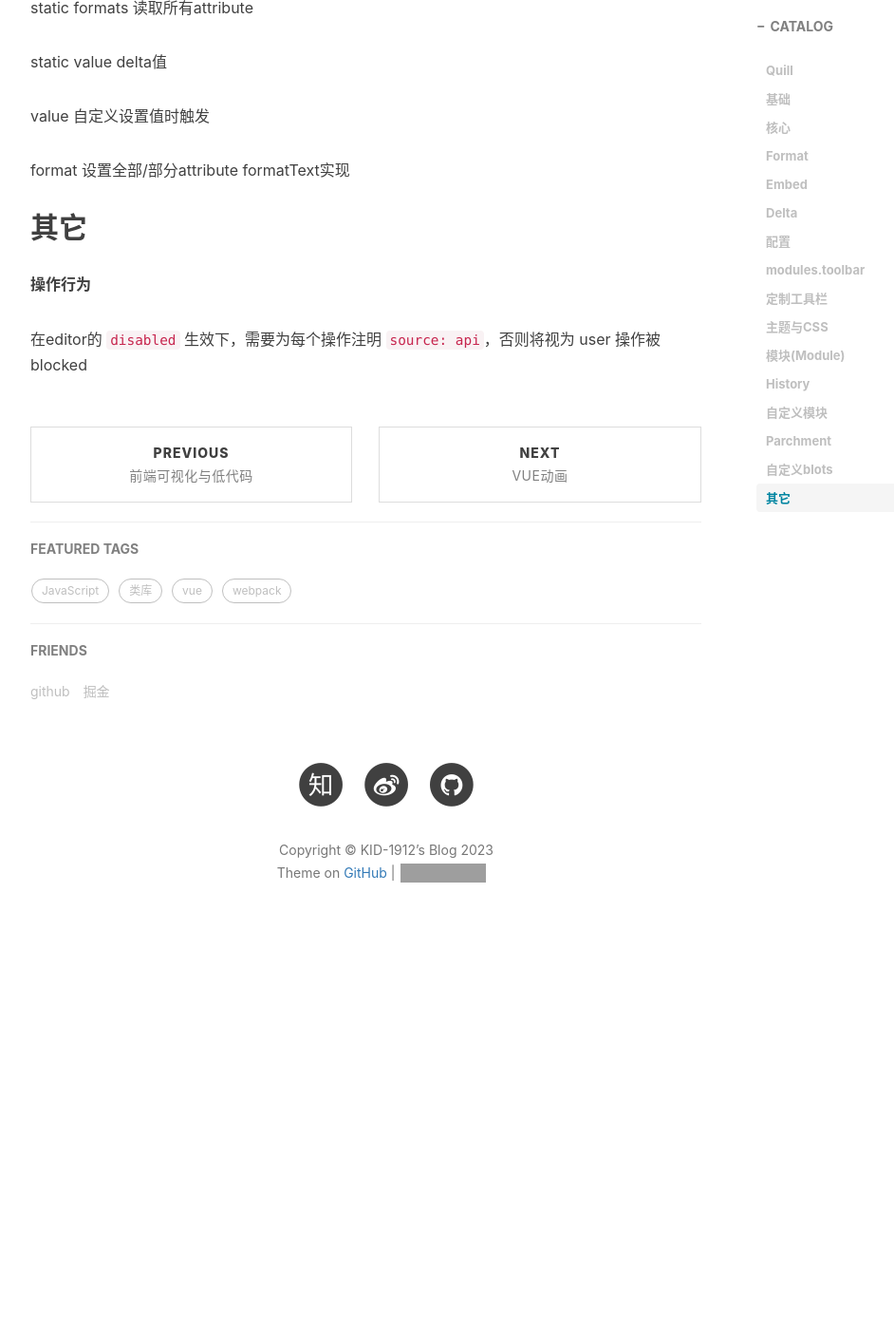
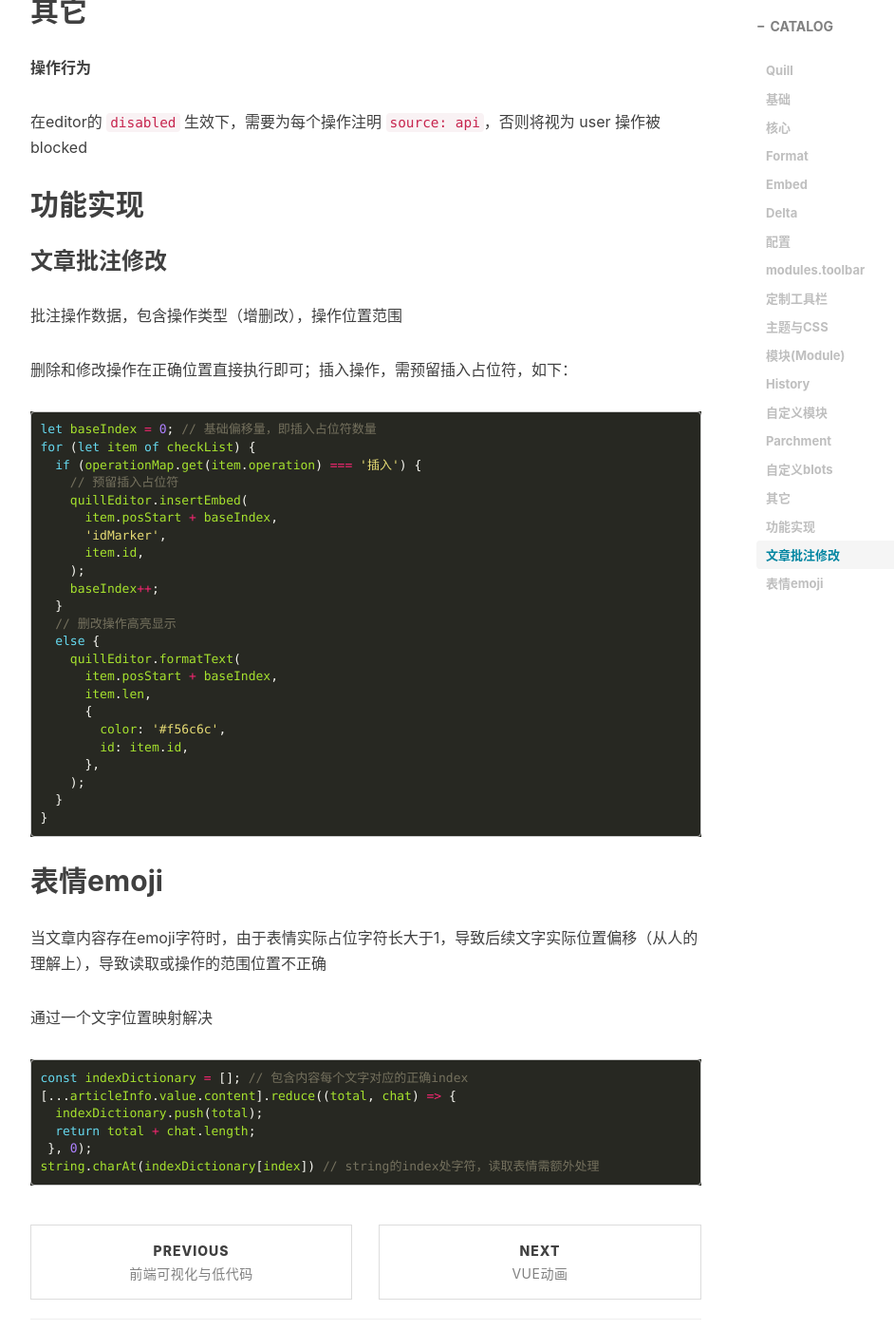
Before and after one commit to KID-1912/KID-1912.github.io, a Jekyll site: the page built from _posts/2023-9-21-quilljs.md, in a window 1280 px wide and 1400 px high, scrolled down 7040 px. Shown: the whole window at 95% size, without its empty margins (233-1175 px from the left). Built offline with Jekyll 4.4.1, drawn with Linux system fonts in a browser that asks for light colours; nearby versions of some CDN libraries; comment, search, counter and statistics services are not loaded; before the commit the page ends 8063 px from its top, so only the background shows below that; some of the changed text lies outside the part shown; grey boxes are pictures that could not be loaded.

Commit message:
note:quilljs

````diff
--- a/_posts/2023-9-21-quilljs.md
+++ b/_posts/2023-9-21-quilljs.md
@@ -52,7 +52,7 @@ const quillEditor = new Quill(".editor", {
 
 **quill.formatText**
 
-对编辑器指定内容文本格式化
+对编辑器指定范围内容格式化
 
 ```js
 formatText(
@@ -77,7 +77,7 @@ insertEmbed(index: Number, type: String, value: any, source: String = 'api'): De
 
 `quill` 通过 `delta` (json)描述内容和变化
 
-**插入delta**
+**delta操作内容**
 
 ```js
 import Delta from "quill-delta";
@@ -101,12 +101,12 @@ quill.setSelection(index + 3, Quill.sources.USER);
 
 保留操作：`retain(length, attribute)`，可实现跳过n项、批量文字处理
 
-**编辑delta**
+**delta更新内容**
 
 ```js
 const delta = quill.getContents();
-delta.ops = delta.ops.filter...
-delta.ops = delta.ops.map...
+delta.ops = delta.ops.filter... // 过来部分operation
+delta.ops = delta.ops.map... // 修改部分operation
 quill.setContents(delta);
 ```
 
@@ -308,16 +308,57 @@ Quill.register(IdMarker);
 quill.insertEmbed(10, 'idMarker', '0x12345' })
 ```
 
-static formats 读取所有attribute
-
-static value delta值
-
-value 自定义设置值时触发
-
-format 设置全部/部分attribute formatText实现
-
 ## 其它
 
 **操作行为**
 
 在editor的 `disabled` 生效下，需要为每个操作注明 `source: api`，否则将视为 user 操作被 blocked
+
+## 功能实现
+
+### 文章批注修改
+
+批注操作数据，包含操作类型（增删改），操作位置范围
+
+删除和修改操作在正确位置直接执行即可；插入操作，需预留插入占位符，如下：
+
+```js
+let baseIndex = 0; // 基础偏移量，即插入占位符数量
+for (let item of checkList) {
+  if (operationMap.get(item.operation) === '插入') {
+    // 预留插入占位符
+    quillEditor.insertEmbed(
+      item.posStart + baseIndex,
+      'idMarker',
+      item.id,
+    );
+    baseIndex++;
+  }
+  // 删改操作高亮显示
+  else {
+    quillEditor.formatText(
+      item.posStart + baseIndex,
+      item.len,
+      {
+        color: '#f56c6c',
+        id: item.id,
+      },
+    );
+  }
+}
+```
+
+## 表情emoji
+
+当文章内容存在emoji字符时，由于表情实际占位字符长大于1，导致后续文字实际位置偏移（从人的理解上），导致读取或操作的范围位置不正确
+
+通过一个文字位置映射解决
+
+```js
+const indexDictionary = []; // 包含内容每个文字对应的正确index
+[...articleInfo.value.content].reduce((total, chat) => {
+  indexDictionary.push(total);
+  return total + chat.length;
+ }, 0);
+string.charAt(indexDictionary[index]) // string的index处字符，读取表情需额外处理
+```
````
Also changed, not shown: _posts/2021-6-3-ElementUI.md (+2 -0 lines).
